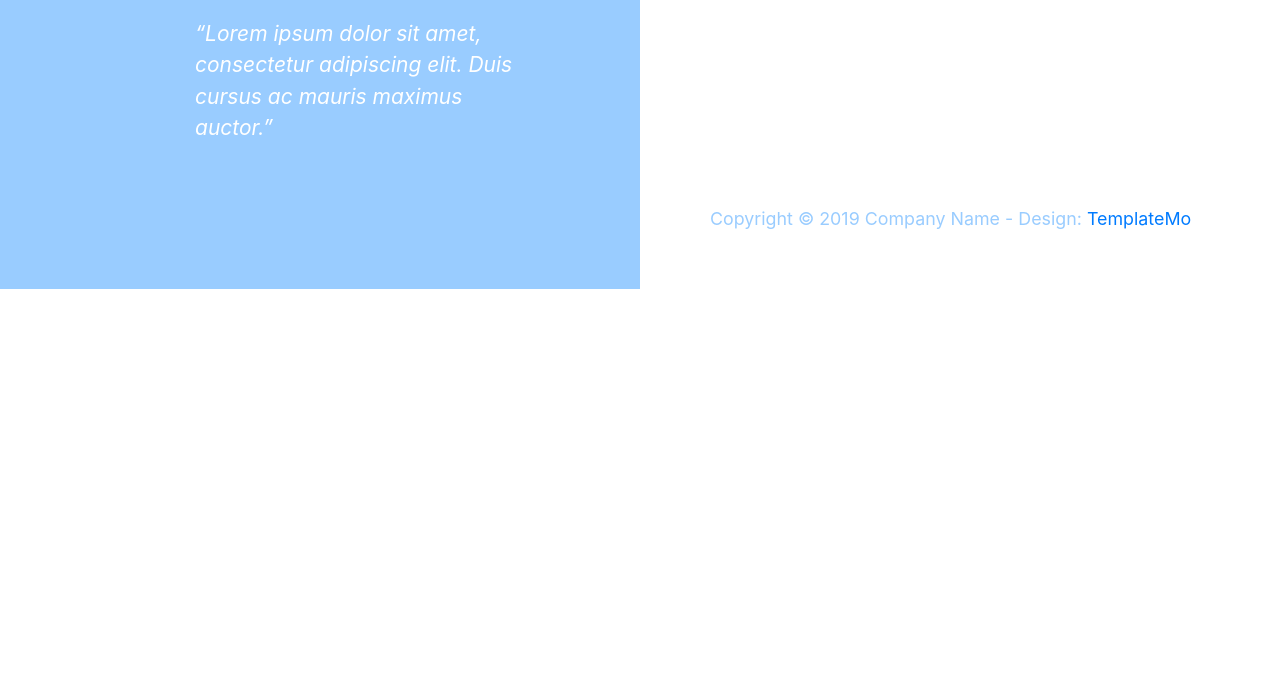
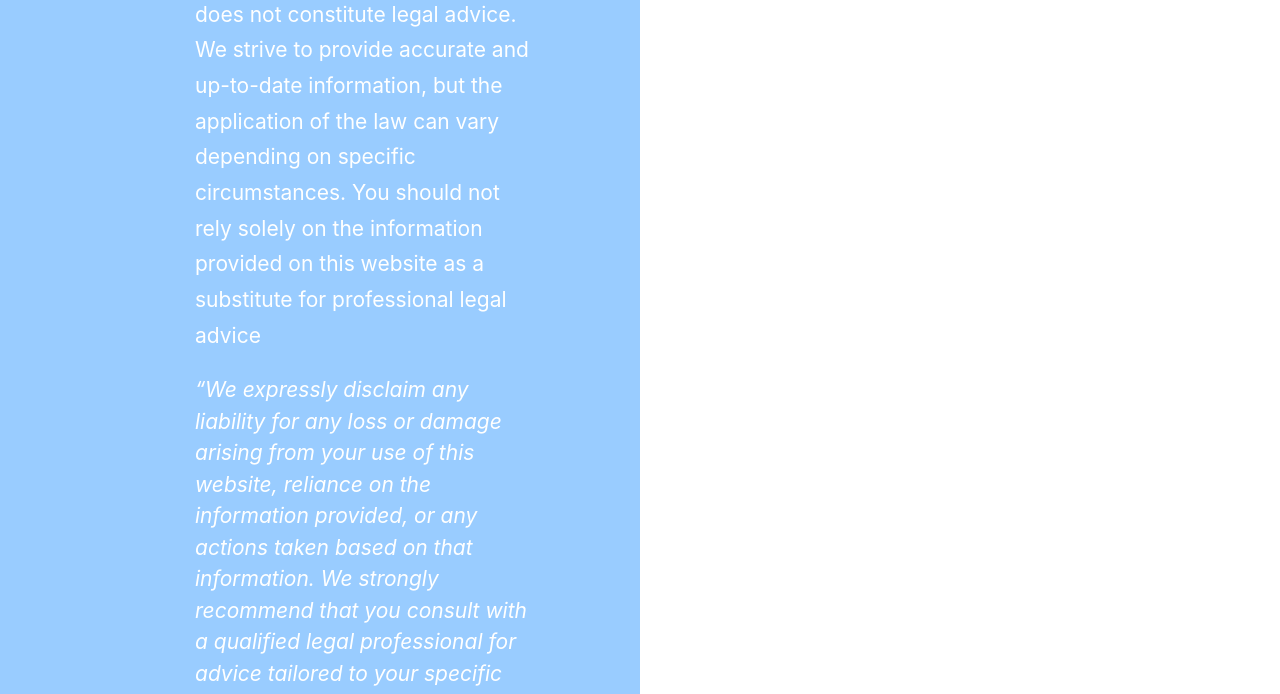
Before and after one commit to Nico-2025-Digital/digital-nomad-tenerife-website, a plain HTML site: page templatemo_527_sided/templatemo_527_sided/index.html in a window 1280 px wide. Shown: the part 4191-4885 px from the top of the page. Before the commit the page ends 4480 px from the top, so only its background shows below. Drawn offline with Linux system fonts and the light colour scheme.

Commit message:
Update index.html

```diff
--- a/templatemo_527_sided/templatemo_527_sided/index.html
+++ b/templatemo_527_sided/templatemo_527_sided/index.html
@@ -282,13 +282,13 @@ https://templatemo.com/tm-527-sided
             <div class="col-sm-12 col-md-6">
               <div class="tm-section-text-container-5 tm-text-white">
                 <p>
-                  Fusce a porttitor augue. Phasellus nec faucibus erat, vitae
-                  sagittis arcu. Quisque viverra dui purus, at rutrum nibh
-                  suscipit ut.
+               The information provided on this website and by our legal consultants is for general informational purposes only and does not constitute legal advice.
+                  We strive to provide accurate and up-to-date information, but the application of the law can vary depending on specific circumstances.
+                  You should not rely solely on the information provided on this website as a substitute for professional legal advice
                 </p>
                 <i
-                  >&ldquo;Lorem ipsum dolor sit amet, consectetur adipiscing
-                  elit. Duis cursus ac mauris maximus auctor.&rdquo;</i
+                  >&ldquo;We expressly disclaim any liability for any loss or damage arising from your use of this website, reliance on the information provided, or any actions taken based on that information.
+                  We strongly recommend that you consult with a qualified legal professional for advice tailored to your specific situation ;</i
                 >
               </div>
             </div>
@@ -320,7 +320,7 @@ https://templatemo.com/tm-527-sided
           <div class="row">
             <footer class="col-sm-12 col-md-6 offset-md-6 px-md-0">
               <p class="tm-copyright-text mb-0 tm-text-primary">
-                Copyright &copy; 2019 Company Name
+                Copyright &copy; 2025 Digital Nomad Tenerife
 
                 - Design: <a rel="nofollow" href="https://www.facebook.com/templatemo">TemplateMo</a>
               </p>
```
